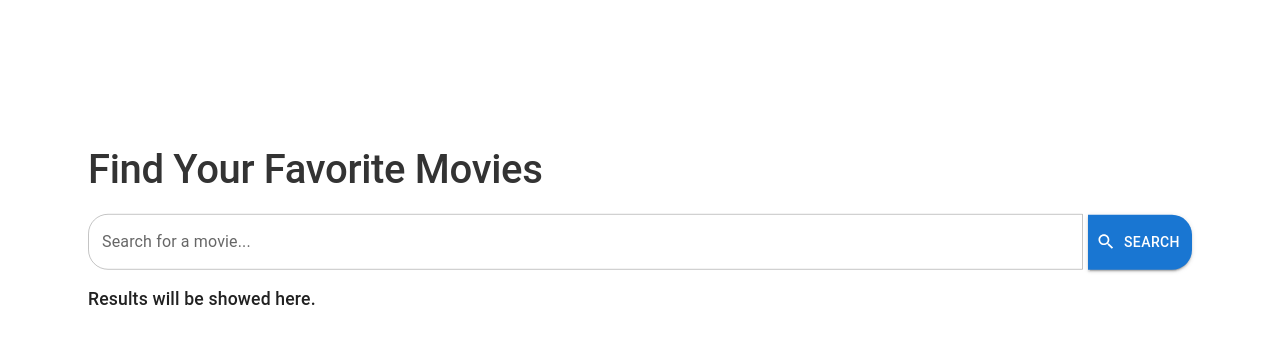
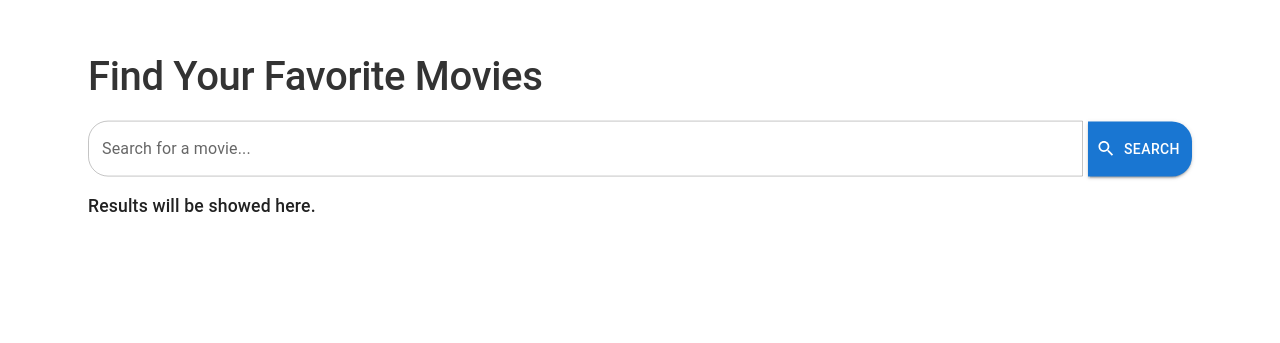
Before and after one commit to yanaStoyanovaa/my-movie-app, a Next.js app in the folder my-movie-app/: page / in a window 1280 px wide. Shown: the part 247-590 px from the top of the page. Built offline with nearby package versions, Linux system fonts and the light colour scheme.

Commit message:
add fallback image

```diff
--- a/my-movie-app/src/app/components/MovieCard/MovieCard.tsx
+++ b/my-movie-app/src/app/components/MovieCard/MovieCard.tsx
@@ -22,9 +22,11 @@ import {
 } from "./MovieCardStyles";
 import { MovieRating } from "./Rating/MovieRating";
 
+
 const MovieCard = ({ movie }: { movie: any }) => {
   const [isTextOverflowing, setIsTextOverflowing] = useState(false);
   const textRef = useRef<HTMLDivElement>(null);
+
 
   useEffect(() => {
     if (textRef.current) {
@@ -42,7 +44,7 @@ const MovieCard = ({ movie }: { movie: any }) => {
           image={
             movie.poster_path
               ? `https://image.tmdb.org/t/p/w500${movie.poster_path}`
-              : "/no-image.png"
+              : "/fallBackImage.jpg"
           }
           alt={movie.title}
           sx={cardMediaStyles}
--- a/my-movie-app/src/app/pageStyle.ts
+++ b/my-movie-app/src/app/pageStyle.ts
@@ -1,6 +1,6 @@
 export const searchStyles = {
   padding: "10px",
-  transform: "translateY(200%)",
+  transform: "translateY(150%)",
   transition: "transform 0.5s ease-in-out",
 };
 
@@ -21,7 +21,5 @@ export const searchContainerStyles = {
 
 export const resultsContainerStyles = {
   marginTop: "10px",
-  zIndex: "-100",
-  position: "relative"
 
 };
```
Also changed, not shown: my-movie-app/public/fallBackImage.jpg (added).
